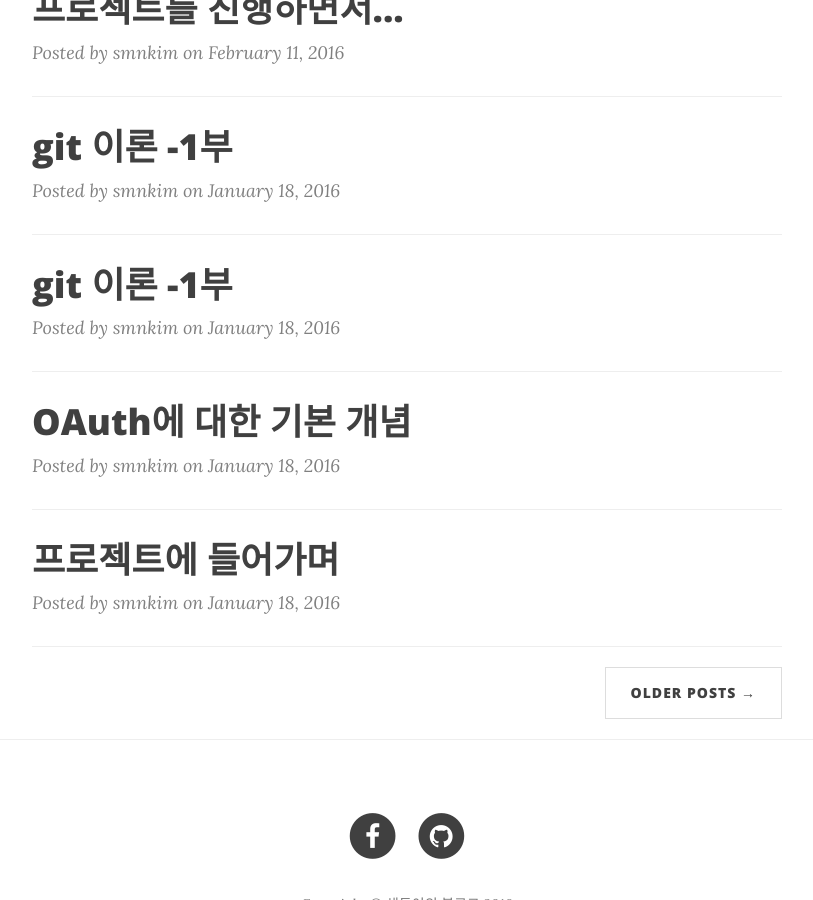
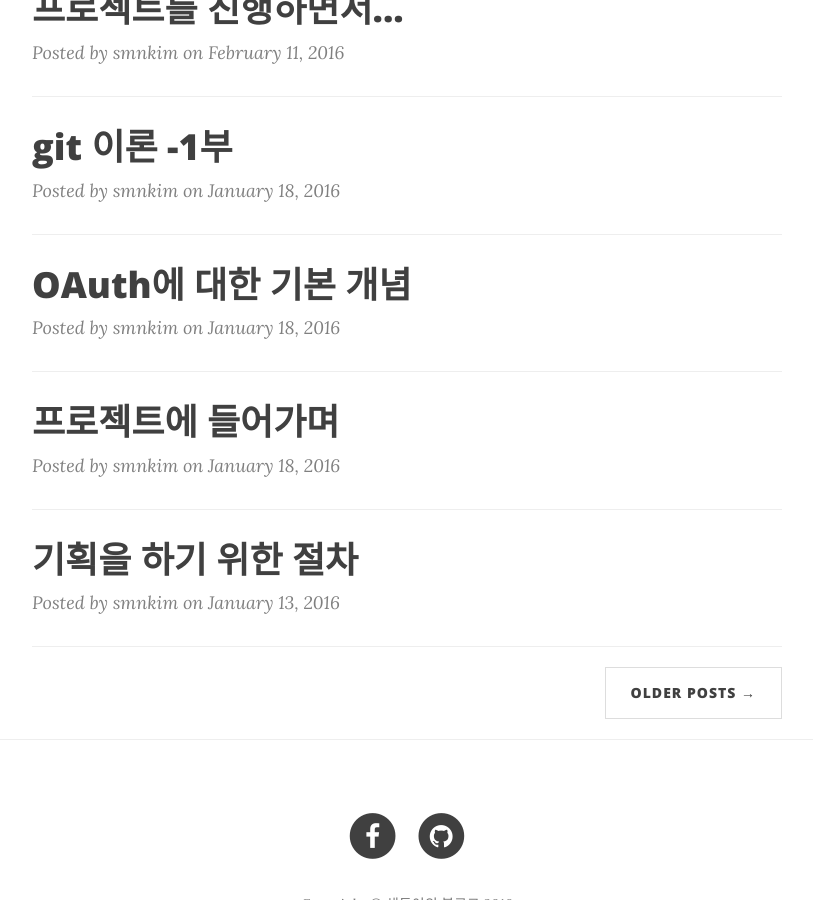
Before and after one commit to smnkim/smnkim.github.io, a Jekyll site: the page built from index.html, in a window 1280 px wide and 900 px high, scrolled down 539 px. Shown: the whole window, without its empty margins (233-1046 px from the left). Built offline with Jekyll 4.4.1, drawn with Linux system fonts in a browser that asks for light colours; nearby versions of some CDN libraries; the list of posts is cut into pages by our own code; some of the changed lines change nothing that is shown.

`````diff
--- a/_posts/2016-01-18-smn-article.4.markdown
+++ /dev/null
@@ -1,102 +0,0 @@
----
-layout: post
-title: "git 이론 -1부"
-subtitle: ""
-date: 2016-01-18 19:25:00
-author: "smnkim"
-header-img: "img/smnkim.jpg"
----
-
-
-
-
-
-## 프로젝트를 진행하면서 느낀점
-----
-
-벌써 2월 2주차이다.
-
-본격적으로 개발이 진행된 것은 약 4주차가 되어가는 셈이다.
-
-4주 동안 개발을 진행하면서 참 많은 것을 배웠고, 단 한 줄의 코드를 짜더라도 책임의 무게를 느끼게 되는 아주 귀중한 시간이었다.
-
-깨닫게 된 결정적인 사건들 위주로 내용을 정리해 보았다.
-
-
-#### 에피소드- 1
-----
-우리조는 개발과 함께 코드리뷰도 종종 함께 진행하였다.
-
-지금까지 프로젝트를 진행하면서 코드리뷰라는 것을 해본적이 단한번도 없었다. 그냥 원하는 기능이 제대로만 동작 한다면 아무도 내 코드에 대해 문제를 제기 하지 않았다. 심지어 내 코드를 궁금해 하지도 않았다.
-
-그 덕에(?) 내가 짠 코드는 훌륭하다고 쉽게 속아넘어가며 지금까지 잘 지내왔던 것이다.
-
-지금까지 코드를 일회용으로 휘갈기며 구현해왔다. 나만 알아볼 수 있는 코드면 되니까 아무렇게나 변수명도 대충대충...
-
-정작 6개월 뒤에 나조차 알아볼 수 없는 코드가 되는 아이러니한 상황이 발생하긴 했지만... 그땐 뭐 그게 큰 문제가 되지 않았다.
-
-내 코드는 내 마음대로식의 안 좋은 코딩 습관이 NHN에서 들통나버렸다.
-
-클래스 명이 이게 뭐니, 이 VO는 왜 만들었어?! 도대체 왜 코드를 이렇게 구현했니? 나는 니가 짠 코드의 의도를 잘 모르겠어.
-
-이런 피눈물 나는 직설적인 코드리뷰를 처음 받았을 때는 정말 너무 속상하고 자존심상하고 눈물이 날뻔했다. 도대체 내가 뭘 잘 못한거지... 잘 동작하는데...
-
-하지만 금방 결론이 났다. 팀원의 지적이 옳았고, 그 지적 덕분에 코드를 짜는데 있어 다시 한번 생각하고, 고민하면서 구현하기 위해 노력하게 됐다.
-
-내 코드를 다른 팀원이 봤을때 이해하는데 무리가 없을 만큼 간결하면서도 명확한 코드를 구현하는 방법에 대해 끝임없는 고민을 하기 위해 더욱 노력할 것이다.
-
-
-#### 에피소드- 2
-----
-평소 덜렁거리고 주변 사물을 잘 못봐서 부딪히고 멍들기 일쑤인 내가 코드에도 그게 안 묻어 날리가 없다.
-
-지금은 워낙 시간이 촉박하다 보니 PR을 날리고 Merge하는게 당연시 돼 PR을 날리고 바로 Merge를 했다.
-
-Merge한 코드에는 내가 미처 아직 지우지 못했던 주석코드 들이 있었고, 테스트함수의 변수 명도 엉터리로 되어있었다.
-
-내 코드는 앞으로 PR 후에 최소 1명의 팀원에게라도 꼭 코드리뷰를 받은 후에 Merge를 진행 할 계획이다.
-
-진행하는 속도는 조금 더딜지 모르겠지만, 이러한 과정이 반복되다 보면 나의 안좋은 습관들이 점점 개선 될 것이라고 생각한다.
-
-
-#### 에피소드- 3
-----
-내가 가볍게 생각하고 짠 코드가 결코 가볍지 않다는 사실을 또 한번 아주 뼛속 깊이 깨닫게 된 사건이 있었다.
-
-코드 정적 분석기의 분석 리포트를 토대로 코드를 개선하는 나머지 작업을 맡았다.
-
-그 중에, Twitter와 Facebook의 OAuth를 인증 받는 과정에서 Connection을 사용하고 disconnetion을 하지 않아서 경고를 하는 메세지가 있었고,
-
-해당 클래스로 가서 disconnetion을 해주는 코드 한줄을 추가해주었다.
-
-그리곤 결과가 너무 예측 가능한 코드라고 쉽게 생각하고 테스트를 해보지도 않고 코드를 Merge해버렸다.
-
-일이 터졌다. 팀원은 내가 머지해버린 코드를 Full받아서 실행시켜보니 로그인이 안되고 NullponiterExpcetion이 발생하였다.
-
-전까지 잘만 동작하던 로그인이 안되니 오빠는 디버깅을 하였고, 결국엔 disconnection위치를 잘 못 지정해서 계속 NullponiterExpcetion이 발생했다는 사실을 알게 되었다.
-
-그 원인을 찾기 위해 시간을 허비 하게 했다. 너무 미안했다.
-
-단 한줄의 코드라도 코드가 잘 동작하는지 반드시 테스트를 하고 Merge를 했어야 했다.
-
-토비의 스프링 저자는 이런 말을 했다.
->"HelloWorld"를 출력하는 프로그램이 아닌 이상, 코드만 만들어놓고 잘 돌아가겠거니 하고 무책임하게 개발을 마치려는 개발자는 아마도 없을 것이다.
-
-여기 있었다. 내 생에 다시는 그런 무책임한 개발은 없을 것이다. HelloWorld를 출력하는 프로그램일 지라도 반드시 내눈으로 잘 돌아가는 것을 확인할 것이다.
-
-
-
-
-````
-정리하자면,
-
-- 빨리 일처리를 하는 것도 물론 중요하지만 정확히 일처리를 해야한다.
-- 의도를 명확하게 해야 하며 PR을 날리기 전에 내가 짠 코드를 다시한번 검증하는 습관을 들여야 한다.
-- 포기하지 않고 반복적으로 노력한다면 그땐 머리가 아닌 손이 외우고 있을 것이다.
-````
-
-
-나는 여전히 미숙하다. 하지만 그렇기에 성장할 수 있다고 믿는다.
-
-마지막으로 부족한 나를 옳은 길로 인도해주는 우리 팀원들에게 너무 고맙다. 정말 진심을 다해서.
-----
--- a/_posts/2016-02-11-smn-article.1.markdown
+++ b/_posts/2016-02-11-smn-article.1.markdown
@@ -2,7 +2,7 @@
 layout: post
 title: "프로젝트를 진행하면서..."
 subtitle: ""
-date: 2016-02-11 00:18:00
+date: 2016-02-11 01:37:00
 author: "smnkim"
 header-img: "img/smnkim.jpg"
 ---
@@ -23,7 +23,7 @@
 깨닫게 된 결정적인 사건들 위주로 내용을 정리해 보았다.
 
 
-#### 에피소드- 1
+### 에피소드- 1
 ----
 우리조는 개발과 함께 코드리뷰도 종종 함께 진행하였다.
 
@@ -46,7 +46,7 @@
 내 코드를 다른 팀원이 봤을때 이해하는데 무리가 없을 만큼 간결하면서도 명확한 코드를 구현하는 방법에 대해 끝임없는 고민을 하기 위해 더욱 노력할 것이다.
 
 
-#### 에피소드- 2
+### 에피소드- 2
 ----
 평소 덜렁거리고 주변 사물을 잘 못봐서 부딪히고 멍들기 일쑤인 내가 코드에도 그게 안 묻어 날리가 없다.
 
@@ -59,7 +59,7 @@
 진행하는 속도는 조금 더딜지 모르겠지만, 이러한 과정이 반복되다 보면 나의 안좋은 습관들이 점점 개선 될 것이라고 생각한다.
 
 
-#### 에피소드- 3
+### 에피소드- 3
 ----
 내가 가볍게 생각하고 짠 코드가 결코 가볍지 않다는 사실을 또 한번 아주 뼛속 깊이 깨닫게 된 사건이 있었다.
 
`````
